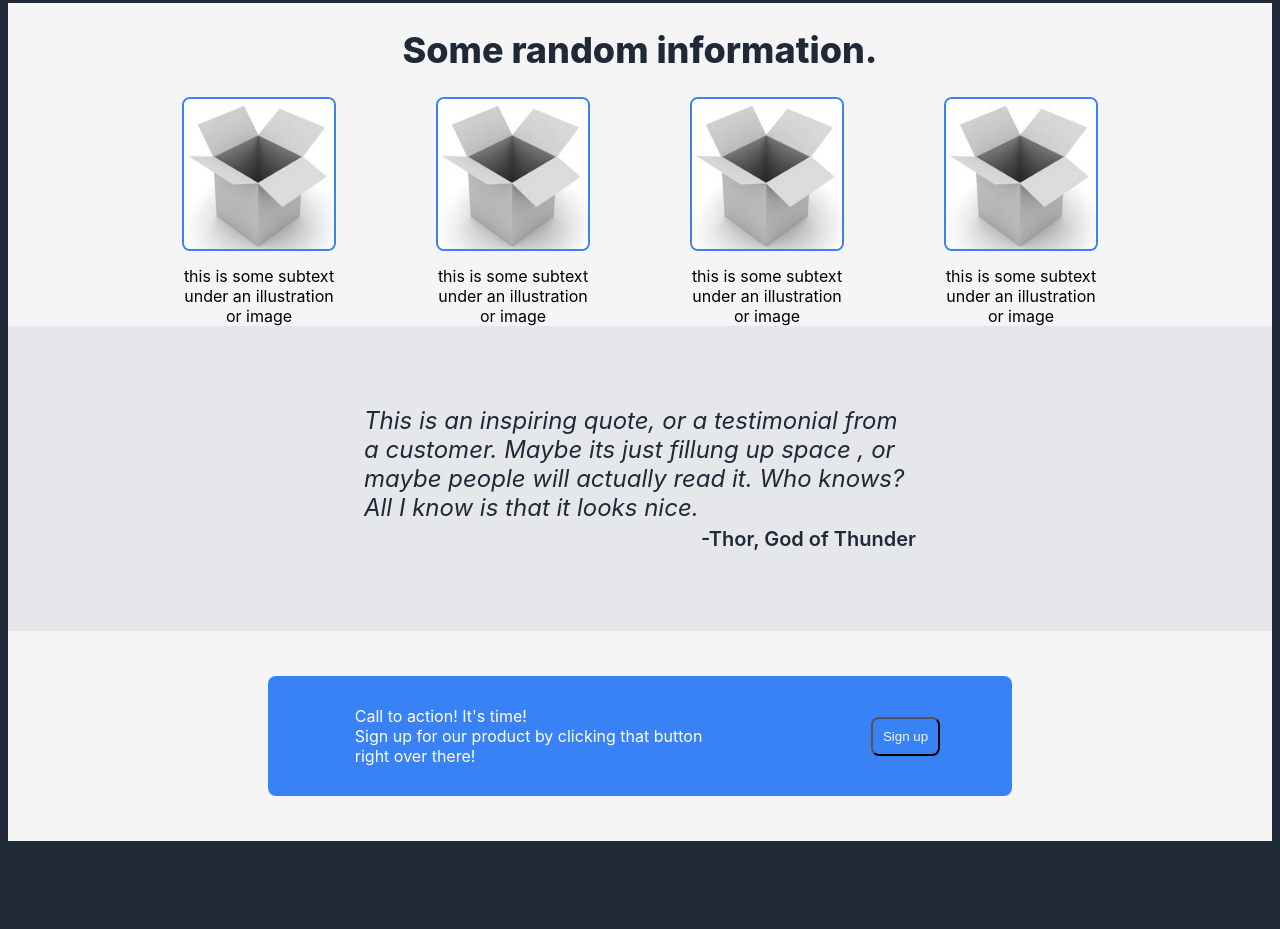
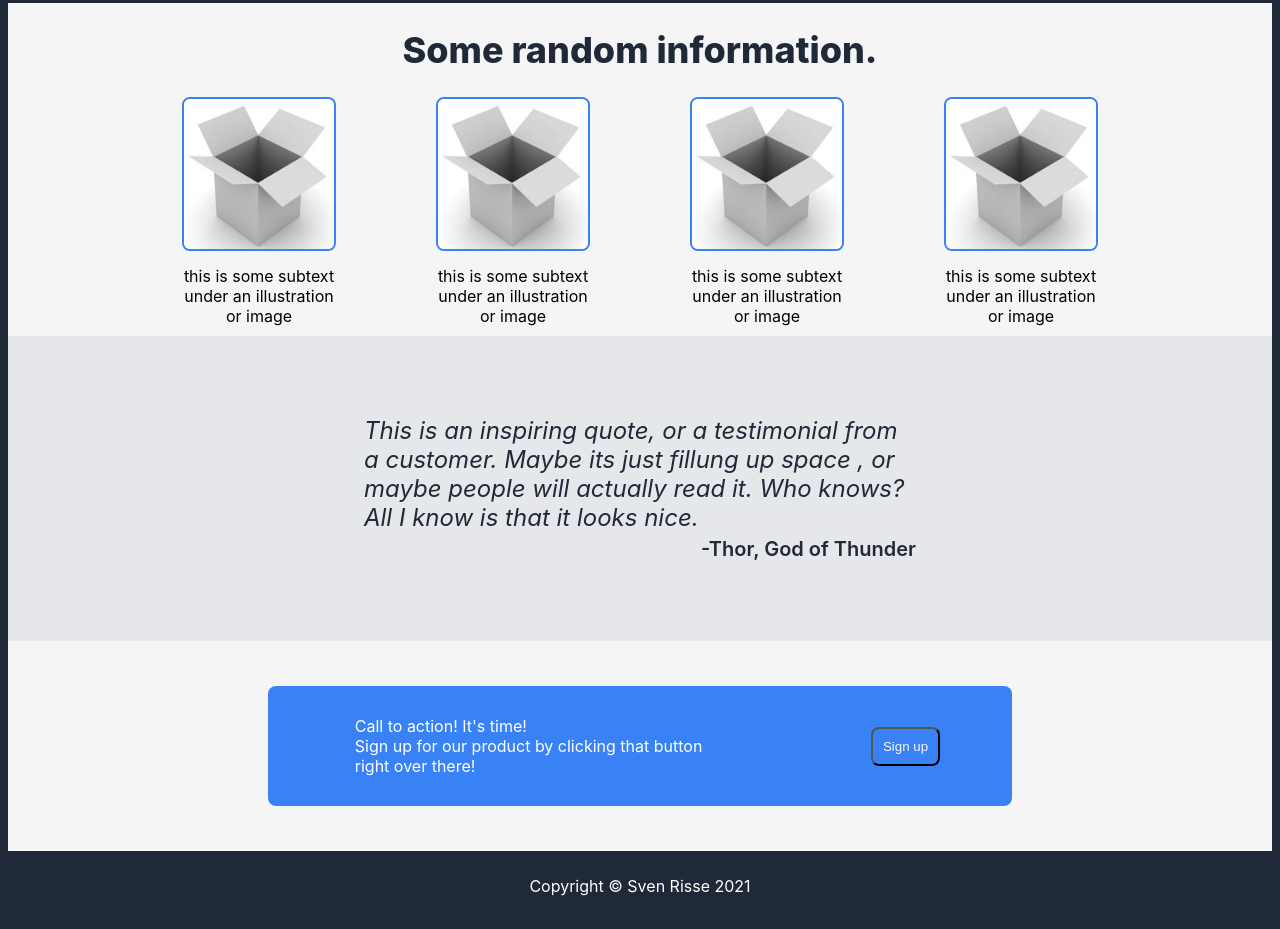
Before and after one commit to svenrisse/odin-landingpage, a plain HTML site: page index.html in a window 1280 px wide. Shown: the part 384-1313 px from the top of the page. Before the commit the page ends 1233 px from the top, so only its background shows below. Drawn offline with Linux system fonts and the light colour scheme.

Commit message:
Added Footer

```diff
--- a/index.html
+++ b/index.html
@@ -109,8 +109,8 @@
         </div>
     </div>
 
-    <div class="Footer">
-
+    <div class="footer">
+        Copyright © Sven Risse 2021
     </div>
 
 
--- a/style.css
+++ b/style.css
@@ -94,6 +94,7 @@ img {
     justify-content: center;
     align-items: center;
     text-align: center;
+    padding-bottom: 10px;
 }
 
 .exone {
@@ -200,3 +201,12 @@ img {
     color: whitesmoke;
 
 }
+
+/* Footer */
+
+.footer {
+    display: flex;
+    justify-content: center;
+    align-items: center;
+    padding: 25px;
+}
```
